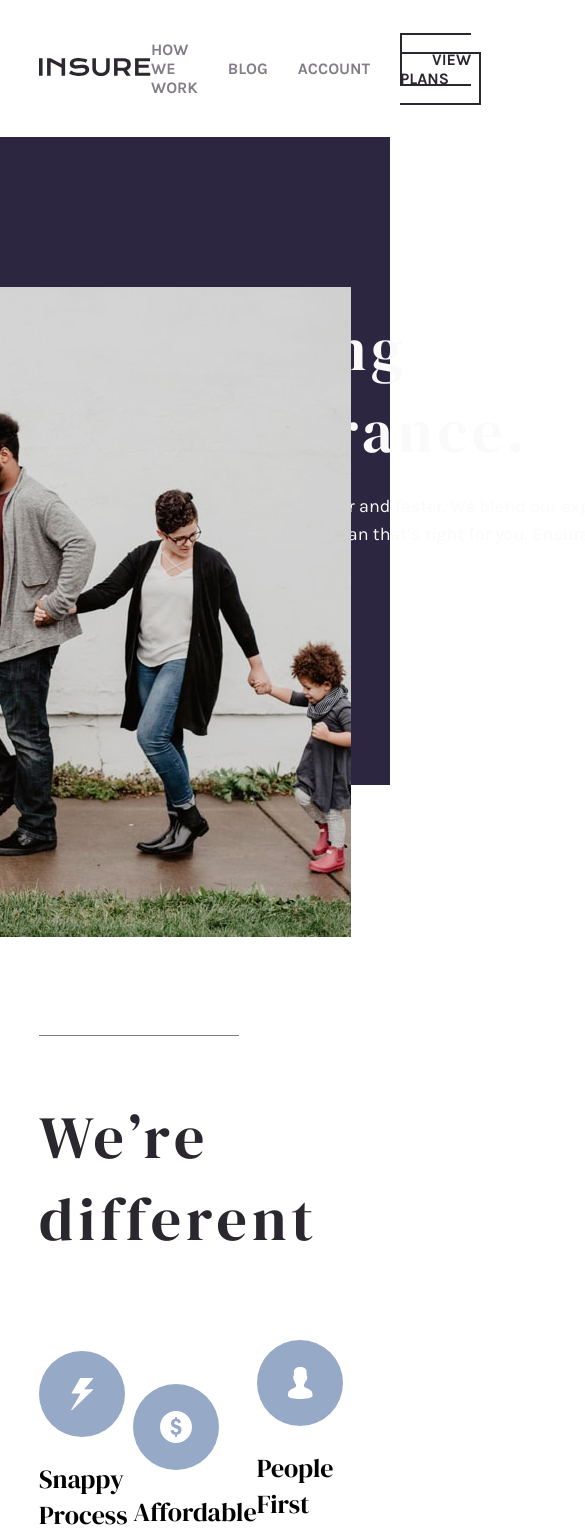
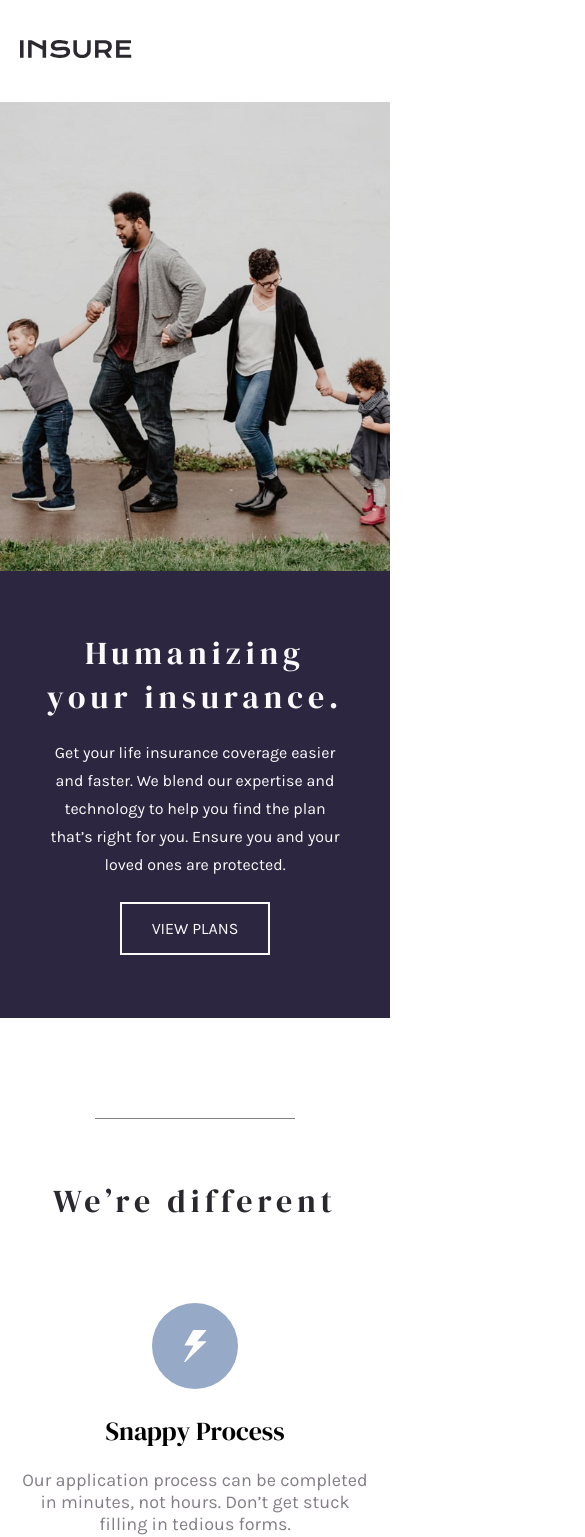
Before and after one commit to lkiryu/Insure-landing-page, a React (Create React App) app: page / in a window 390 px wide. Shown: the top 1537 px of the page, 585 px wide, since content can reach past the window. Built offline with nearby package versions, Linux system fonts and the light colour scheme.

Commit message:
responsive add

```diff
--- a/src/App.css
+++ b/src/App.css
@@ -35,3 +35,9 @@ body{
   letter-spacing: 5px;
   font-weight: 400;
 }
+
+@media(max-width:1024px){
+  .title{
+    font-size: 40px;
+  }
+}
--- a/src/components/different-section/different.css
+++ b/src/components/different-section/different.css
@@ -1,5 +1,5 @@
 .different{
-    margin-top: 250px;
+    margin-top: 100px;
     width: 80vw;
 }
 
@@ -19,10 +19,11 @@
     display: flex;
     justify-content: space-between;
     align-items: center;
+    gap: 30px;
 }
 
 .different ul{
-    width: 400px;
+    max-width: 350px;
 }
 
 .different img{
@@ -40,3 +41,34 @@
     color: hsl(273, 4%, 51%);
     font-size: 18px;
 }
+
+@media(max-width:1024px){
+    .different{
+        width: 90vw;
+    }
+}
+
+@media(max-width:500px){
+    .different{
+        display: flex;
+        flex-direction: column;
+        align-items: center;
+        justify-content: center;
+    }
+
+    .different .title{
+        font-size: 32px;
+    }
+
+    .different .lists{
+        flex-direction: column;
+    }
+
+    .different ul{
+        display: flex;
+        flex-direction: column;
+        justify-content: center;
+        align-items: center;
+        text-align: center;
+    }
+}
--- a/src/components/findOut/findOut.css
+++ b/src/components/findOut/findOut.css
@@ -30,3 +30,36 @@
     background-color: hsl(0, 0%, 98%);
     color: hsl(256, 26%, 20%);
 }
+
+@media(max-width:1024px){
+    .find-out{
+        width: 90vw;
+    }
+
+    .find-out .title{
+        width: 450px;
+    }
+}
+
+@media(max-width:800px){
+    .find-out .title{
+        width: 300px;
+        font-size: 25px;
+        line-height: 30px;
+    }
+}
+
+@media(max-width:500px){
+    .find-out{
+        flex-direction: column;
+        justify-content: center;
+        padding: 45px;
+        background-image: url(../../images/bg-pattern-how-we-work-mobile.svg);
+    }
+
+    .find-out .title{
+        width: auto;
+        text-align: center;
+        margin-bottom: 20px;
+    }
+}
--- a/src/components/footer/footer.css
+++ b/src/components/footer/footer.css
@@ -83,3 +83,26 @@
 .links ul li a:hover::after {
     width: 100%;
 }
+
+@media(max-width:1024px){
+    .footer-content {
+        width: 90vw;
+    }
+}
+
+@media(max-width:500px){
+    .footer-content {
+        padding: 50px 0;
+    }
+
+    .footer-content .footer-header {
+        flex-direction: column;
+        gap: 20px;
+    }
+
+    .footer-content .links {
+        align-items: center;
+        flex-direction: column;
+        text-align: center;
+    }
+}
--- a/src/components/header/header.css
+++ b/src/components/header/header.css
@@ -34,3 +34,15 @@ nav ul li:last-child a:hover{
     color: hsl(0, 0%, 98%);
     background-color: hsl(270, 9%, 17%);
 }
+
+@media(max-width:1024px){
+    .header{
+        width: 90vw;
+    }
+}
+
+@media(max-width:500px){
+    nav{
+        display: none;
+    }
+}
--- a/src/components/humanazing-section/humanazing.css
+++ b/src/components/humanazing-section/humanazing.css
@@ -44,13 +44,68 @@
     transition: 0.3s ease-in;
 }
 
-.humanazing-content a:hover{
+.humanazing-content a:hover {
     background-color: hsl(0, 0%, 98%);
     color: hsl(256, 26%, 20%);
 }
 
-.humanazing-content img{
+.humanazing-content img {
     position: absolute;
     top: 150px;
     right: 0;
 }
+
+@media(max-width:1024px) {
+    .humanazing-content {
+        padding: 60px 0;
+        width: 90vw;
+    }
+
+    .humanazing-content .title,
+    .humanazing-content .description {
+        width: 380px;
+    }
+
+    .humanazing-content img {
+        position: initial;
+        width: 400px;
+    }
+}
+
+@media(max-width:800px) {
+
+    .humanazing-content .title {
+        font-size: 32px;
+    }
+
+    .humanazing-content .description {
+        font-size: 16px;
+    }
+
+    .humanazing-content .title,
+    .humanazing-content .description,
+    .humanazing-content img {
+        width: 300px;
+    }
+}
+
+@media(max-width:500px) {
+    .humanazing-content {
+        width: 100vw;
+        flex-direction: column-reverse;
+        padding: 0 0 80px;
+        text-align: center;
+    }
+
+    .humanazing-content .title{
+        margin-top: 60px;
+    }
+
+    .humanazing-content .line {
+        display: none;
+    }
+
+    .humanazing-content img {
+        width: 100%;
+    }
+}
```
